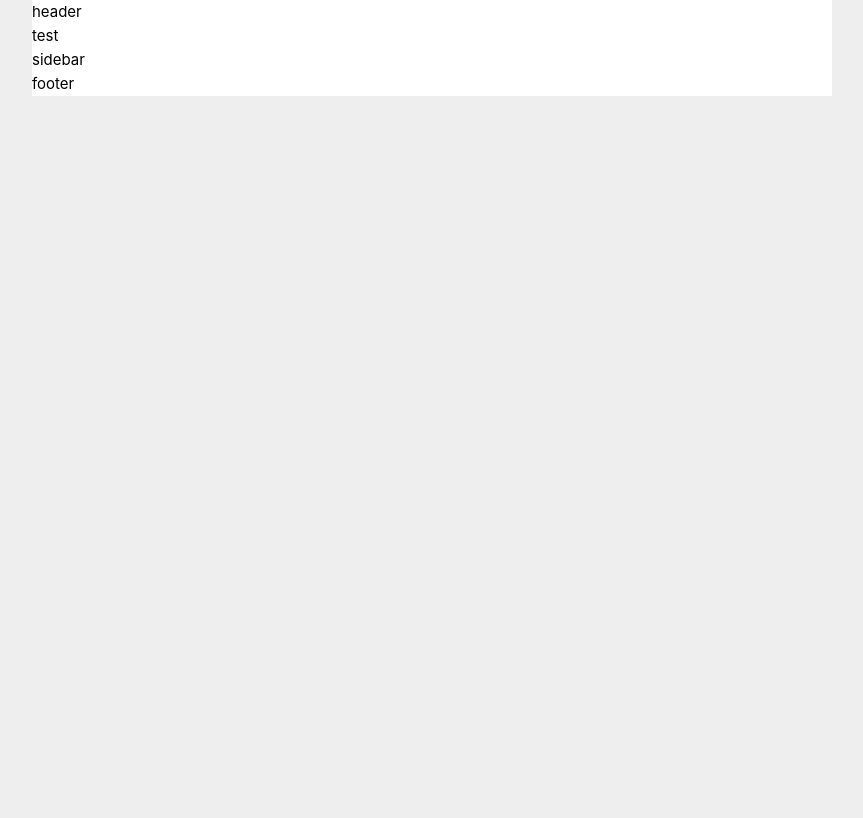
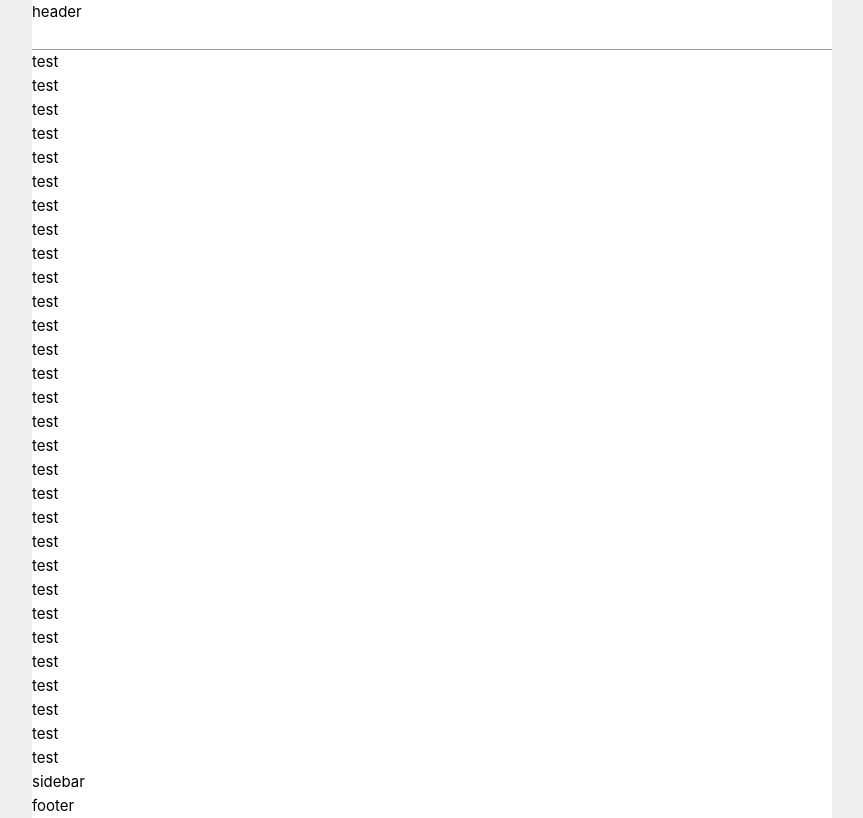
Before and after one commit to kobrynovych/Vue_jsonplaceholder, a Vue app: page / in a window 1280 px wide. Shown: the whole page, without its empty margins (208-1071 px from the left). Built offline with nearby package versions, Linux system fonts and the light colour scheme.

Commit message:
added step 3

```diff
--- a/src/Layouts/AppLayout.vue
+++ b/src/Layouts/AppLayout.vue
@@ -2,8 +2,8 @@
     <div class="app-layout">
         <Header />
 
-        <div class="app-layout__content-wrap">
-            <main class="app-layout__content">
+        <div class="app-layout__content-wrap container">
+            <main class="app-layout__content" v-for="i in 30" :key="i">
                 <slot></slot>
             </main>
 
--- a/src/components/Footer.vue
+++ b/src/components/Footer.vue
@@ -1,5 +1,5 @@
 <template>
-    <footer class="footer">
+    <footer class="footer container">
         footer
     </footer>
 </template>
--- a/src/components/Header.vue
+++ b/src/components/Header.vue
@@ -1,5 +1,37 @@
 <template>
-    <header class="header">
+    <header
+        class="header container"
+        :class="{
+            'header-hidden': isHeaderHidden,
+        }"
+    >
         header
     </header>
 </template>
+
+<script setup>
+import { ref, onMounted, onUnmounted } from 'vue'
+
+const isHeaderHidden = ref(false)
+const lastScrollTop = ref(0)
+
+const handleScroll = () => {
+    const scrollTop = window.pageYOffset || document.documentElement.scrollTop
+
+    if (scrollTop > lastScrollTop.value) {
+        isHeaderHidden.value = true
+    } else {
+        isHeaderHidden.value = false
+    }
+
+    lastScrollTop.value = scrollTop <= 0 ? 0 : scrollTop
+}
+
+onMounted(() => {
+    window.addEventListener('scroll', handleScroll)
+})
+
+onUnmounted(() => {
+    window.removeEventListener('scroll', handleScroll)
+})
+</script>
--- a/src/css/app-layout.css
+++ b/src/css/app-layout.css
@@ -1,19 +1,11 @@
 .app-layout {
-    width: 500px;
-    background-color: #fff;
-    overflow-x: auto;
+
 }
 
-@media (min-width: 500px) {
-    .app-layout {
-        width: 100%;
-    }
+.app-layout__content-wrap {
+    padding-top: 50px;
 }
 
-@media (min-width: 800px) {
-    .app-layout {
-        min-width: 500px;
-        max-width: 800px;
-        margin: 0 auto;
-    }
+.app-layout__content {
+
 }
--- a/src/css/base.css
+++ b/src/css/base.css
@@ -82,3 +82,23 @@ body {
     -webkit-font-smoothing: antialiased;
     -moz-osx-font-smoothing: grayscale;
 }
+
+.container {
+    width: 500px;
+    background-color: #fff;
+    overflow-x: auto;
+}
+
+@media (min-width: 500px) {
+    .container {
+        width: 100%;
+    }
+}
+
+@media (min-width: 800px) {
+    .container {
+        min-width: 500px;
+        max-width: 800px;
+        margin: 0 auto;
+    }
+}
--- a/src/css/header.css
+++ b/src/css/header.css
@@ -1,3 +1,15 @@
 .header {
+    position: fixed;
+    top: 0;
+    left: 50%;
+    width: 100%;
+    height: 50px;
+    border-bottom: 1px solid #999;
+    transform: translate(-50%, 0);
+    transition: transform 0.3s ease-in-out;
+    z-index: 1000;
+}
 
+.header-hidden {
+    transform: translate(-50%, -100%);
 }
```
